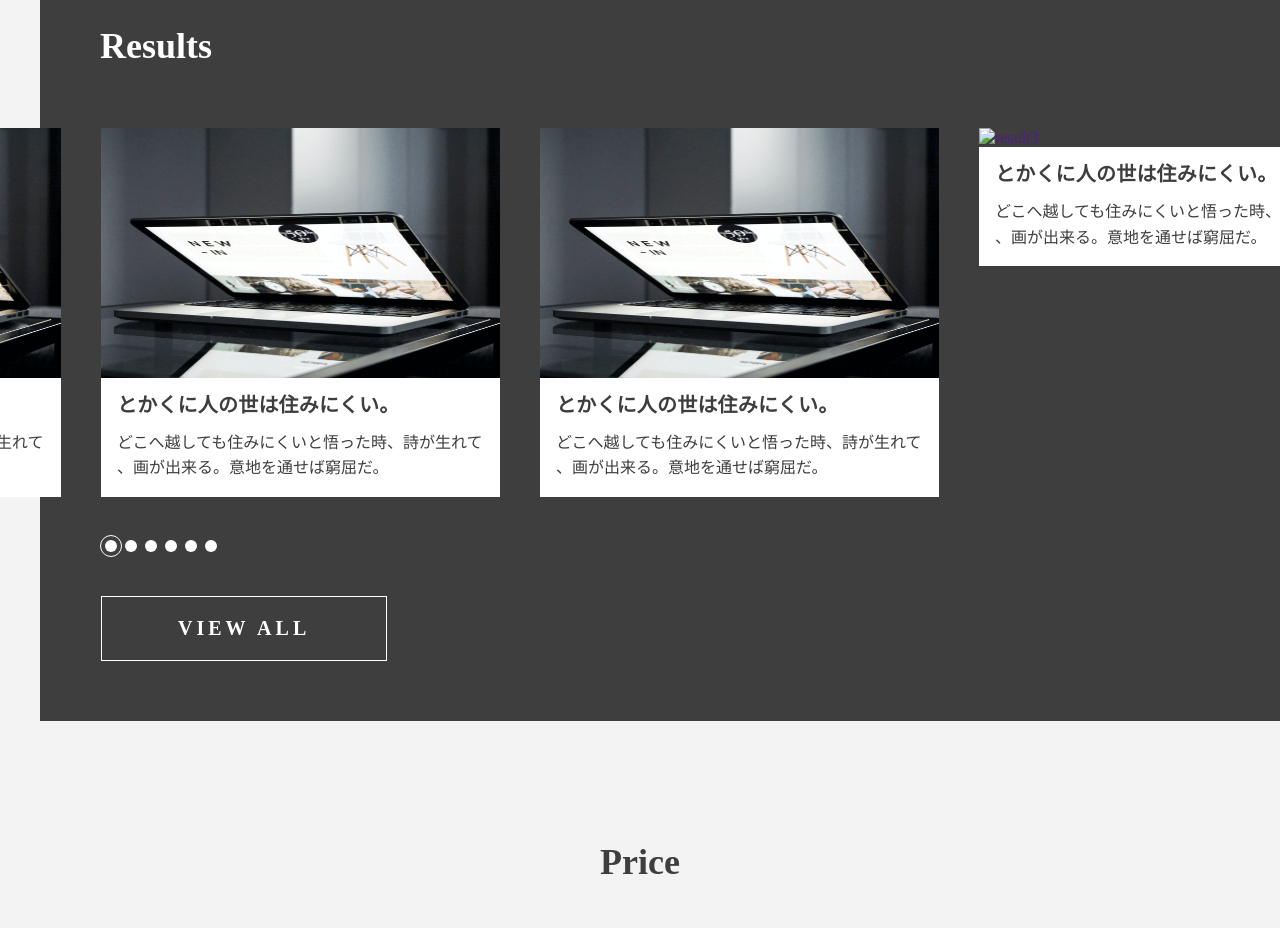
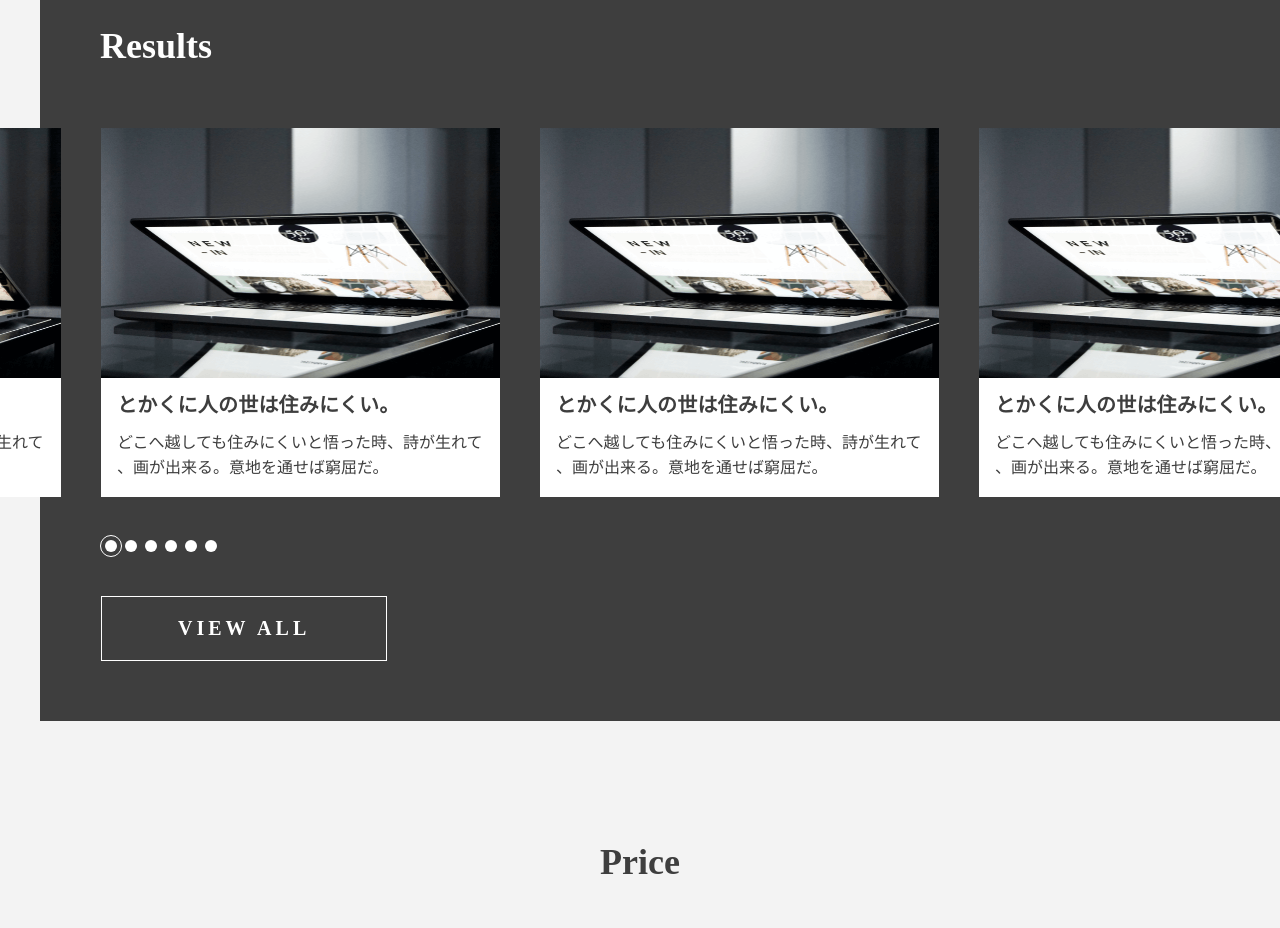
Before and after one commit to sanaemamamoo/LP1, a plain HTML site: page index.html in a window 1280 px wide. Shown: the part 2200-3128 px from the top of the page. Drawn offline with nearby package versions, Linux system fonts and the light colour scheme; files whose address does not match are found by name.

Commit message:
Update index.html

```diff
--- a/index.html
+++ b/index.html
@@ -233,7 +233,7 @@
                             </div>
                             <div class="swiper-slide wow fadeInUp">
                                 <a class="results-link" href="">
-                                    <div class="results__img"><img src="./img/slide1.png" alt="result3"></div><!-- /.media__img -->
+                                    <div class="results__img"><img src="https://github.com/sanaemamamoo/LP1/blob/main/slide1.png?raw=true" alt="result3"></div><!-- /.media__img -->
                                     <div class="results__body">
                                         <div class="results__title">とかくに人の世は住みにくい。</div><!-- /.media__title -->
                                         <div class="results__content">どこへ越しても住みにくいと悟った時、詩が生れて 、画が出来る。意地を通せば窮屈だ。</div><!-- /.media__content -->
```
